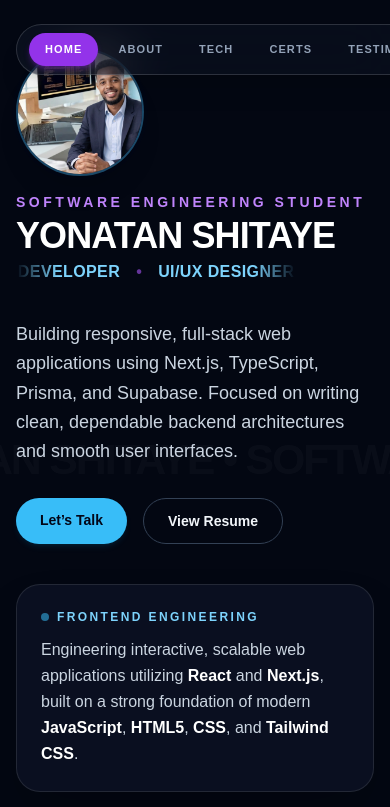
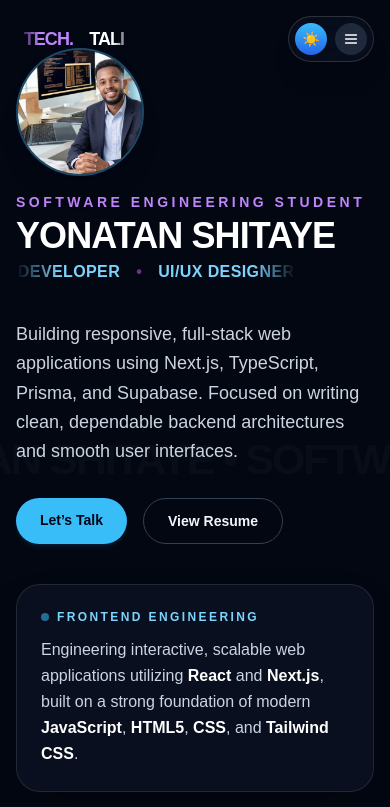
Before and after one commit to Talicho21/portfolio, a Next.js app: page / in a window 390 px wide. Shown: the top 807 px of the page. Built offline with nearby package versions, Linux system fonts and the light colour scheme.

Commit message:
responsive: fix navbar truncation on mobile by adding standalone overlay container

```diff
--- a/src/components/Navbar.tsx
+++ b/src/components/Navbar.tsx
@@ -5,6 +5,7 @@ import React, { useState, useEffect } from "react";
 export default function Navbar() {
   const [activeSection, setActiveSection] = useState("home");
   const [isDarkMode, setIsDarkMode] = useState(true);
+  const [isMenuOpen, setIsMenuOpen] = useState(false);
 
   const navLinks = [
     { id: "home", label: "HOME", href: "#" },
@@ -29,7 +30,7 @@ export default function Navbar() {
   }, [isDarkMode]);
 
   return (
-    <header className="fixed top-6 left-0 right-0 z-50 px-4 sm:px-6 lg:px-8">
+    <header className="fixed top-4 sm:top-6 left-0 right-0 z-50 px-4 sm:px-6 lg:px-8">
 
       {/* INLINE CSS INJECTION */}
       <style jsx global>{`
@@ -45,17 +46,17 @@ export default function Navbar() {
       <div className="mx-auto max-w-7xl flex items-center justify-between">
 
         {/* ==================== MOVABLE WATERFLOW BRANDING ==================== */}
-        <div className="relative flex max-w-[160px] overflow-hidden [mask-image:linear-gradient(to_right,transparent,white_20%,white_80%,transparent)] select-none">
+        <div className="relative flex max-w-[120px] sm:max-w-[160px] overflow-hidden [mask-image:linear-gradient(to_right,transparent,white_20%,white_80%,transparent)] select-none">
           <div className="flex whitespace-nowrap gap-4 animate-waterflow py-1">
 
             {/* Primary Track */}
-            <div className="flex gap-4 text-xl font-black tracking-tighter uppercase">
+            <div className="flex gap-4 text-lg sm:text-xl font-black tracking-tighter uppercase">
               <span className="text-slate-900 dark:text-white">TALI</span>
               <span className="text-purple-600 dark:text-purple-400">TECH.</span>
             </div>
 
             {/* Loop Duplicate */}
-            <div className="flex gap-4 text-xl font-black tracking-tighter uppercase" aria-hidden="true">
+            <div className="flex gap-4 text-lg sm:text-xl font-black tracking-tighter uppercase" aria-hidden="true">
               <span className="text-slate-900 dark:text-white">TALI</span>
               <span className="text-purple-600 dark:text-purple-400">TECH.</span>
             </div>
@@ -63,8 +64,9 @@ export default function Navbar() {
           </div>
         </div>
 
-        {/* ==================== FLOATING PILL CAPSULE ==================== */}
-        <nav className="flex items-center gap-1 rounded-full border border-black/5 dark:border-white/15 bg-white/60 dark:bg-slate-900/40 px-3 py-2 shadow-xl backdrop-blur-xl ring-1 ring-black/5 transition-colors duration-300 sm:gap-2">
+        {/* ==================== FLOATING PILL CAPSULE (DESKTOP) ==================== */}
+        {/* Hiding links on mobile via `hidden md:flex`, maintaining old styles on desktop */}
+        <nav className="hidden md:flex items-center gap-1 rounded-full border border-black/5 dark:border-white/15 bg-white/60 dark:bg-slate-900/40 px-3 py-2 shadow-xl backdrop-blur-xl ring-1 ring-black/5 transition-colors duration-300 sm:gap-2">
 
           {/* Navigation Mapping */}
           {navLinks.map((link) => {
@@ -99,12 +101,74 @@ export default function Navbar() {
               {isDarkMode ? "☀️" : "🌙"}
             </span>
           </button>
-
         </nav>
 
-        {/* Balanced spacer block to keep everything perfectly centered */}
-        <div className="hidden lg:block w-[160px]" />
+        {/* ==================== COMPACT CONTROLS (MOBILE & TABLET) ==================== */}
+        {/* Shows just the Theme Toggle and a Burger button on phone viewports */}
+        <div className="flex md:hidden items-center gap-2 rounded-full border border-black/5 dark:border-white/15 bg-white/60 dark:bg-slate-900/40 p-1.5 shadow-xl backdrop-blur-xl ring-1 ring-black/5">
+
+          {/* Mobile Theme Mode Toggle */}
+          <button
+            onClick={() => setIsDarkMode(!isDarkMode)}
+            aria-label="Toggle Theme Mode"
+            className={`flex h-8 w-8 items-center justify-center rounded-full text-sm shadow-sm transition-all ${
+              isDarkMode
+                ? "bg-gradient-to-b from-sky-400 to-blue-600 text-yellow-300"
+                : "bg-gradient-to-b from-amber-400 to-orange-500 text-white"
+            }`}
+          >
+            <span>{isDarkMode ? "☀️" : "🌙"}</span>
+          </button>
+
+          {/* Mobile Hamburger Trigger */}
+          <button
+            onClick={() => setIsMenuOpen(!isMenuOpen)}
+            aria-label="Toggle Menu"
+            className="flex h-8 w-8 items-center justify-center rounded-full bg-slate-100 dark:bg-slate-800 text-slate-800 dark:text-white transition-all active:scale-95"
+          >
+            {isMenuOpen ? (
+              <svg className="h-4 w-4" fill="none" viewBox="0 0 24 24" stroke="currentColor">
+                <path strokeLinecap="round" strokeLinejoin="round" strokeWidth={2.5} d="M6 18L18 6M6 6l12 12" />
+              </svg>
+            ) : (
+              <svg className="h-4 w-4" fill="none" viewBox="0 0 24 24" stroke="currentColor">
+                <path strokeLinecap="round" strokeLinejoin="round" strokeWidth={2.5} d="M4 6h16M4 12h16M4 18h16" />
+              </svg>
+            )}
+          </button>
+        </div>
+
+        {/* Balanced spacer block to keep desktop layouts perfectly centered */}
+        <div className="hidden md:block w-[120px] sm:w-[160px]" />
       </div>
+
+      {/* ==================== FULLSCREEN MOBILE OVERLAY DRAWER ==================== */}
+      {isMenuOpen && (
+        <div className="md:hidden fixed inset-x-4 top-20 z-40 rounded-3xl border border-black/5 dark:border-white/10 bg-white/95 dark:bg-slate-950/95 p-6 shadow-2xl backdrop-blur-xl animate-in fade-in zoom-in-95 duration-200">
+          <div className="flex flex-col gap-2">
+            {navLinks.map((link) => {
+              const isActive = activeSection === link.id;
+              return (
+                <a
+                  key={link.id}
+                  href={link.href}
+                  onClick={() => {
+                    setActiveSection(link.id);
+                    setIsMenuOpen(false); // Closes drawer automatically on link selection
+                  }}
+                  className={`w-full rounded-2xl px-5 py-3.5 text-xs font-black tracking-widest uppercase transition-all ${
+                    isActive
+                      ? "bg-purple-600 text-white shadow-lg shadow-purple-600/20"
+                      : "text-slate-600 dark:text-slate-400 hover:bg-slate-100 dark:hover:bg-slate-900 hover:text-black dark:hover:text-white"
+                  }`}
+                >
+                  {link.label}
+                </a>
+              );
+            })}
+          </div>
+        </div>
+      )}
     </header>
   );
 }
```
